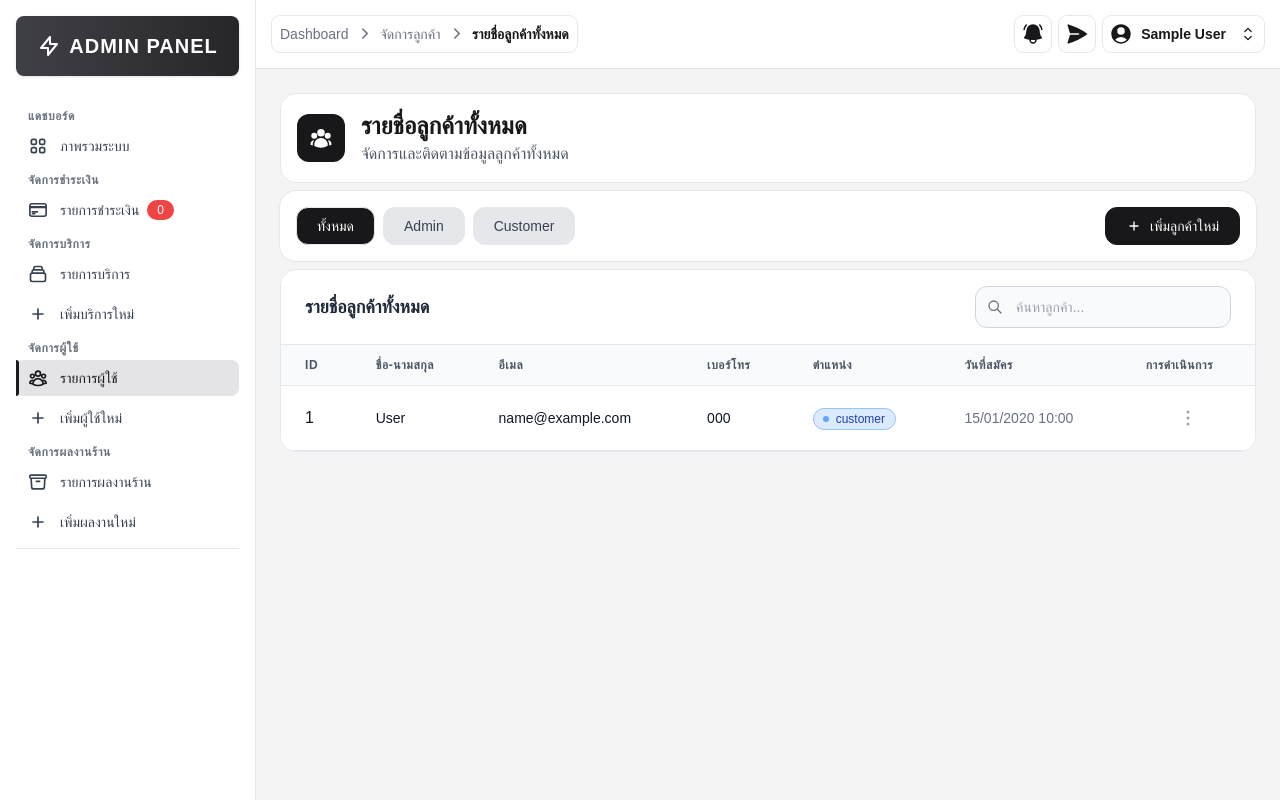
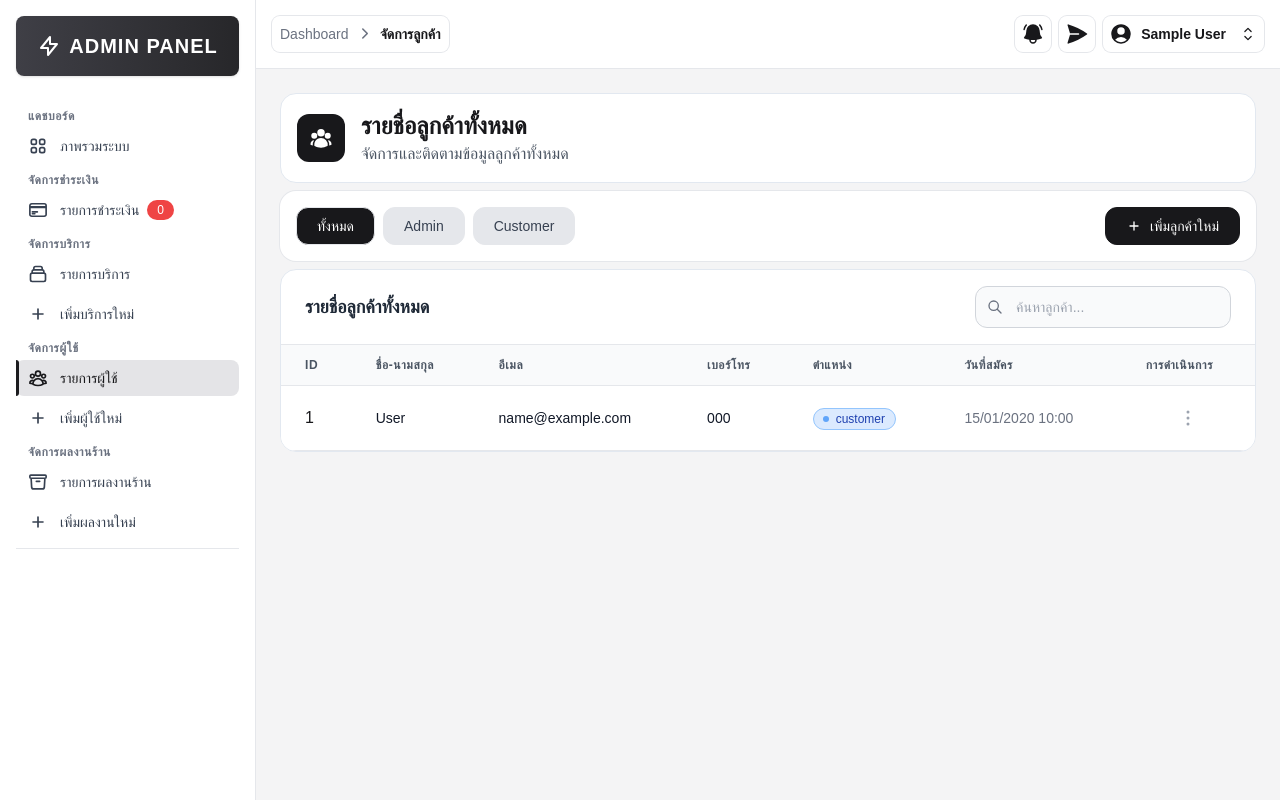
Before and after one commit to safwan-slh/graphic-design-project, a PHP site: page /customer_list.php in a window 1280 px wide. Run offline with PHP 8.4, Linux system fonts and the light colour scheme; the visitor is signed in with stand-in values (Sample User, id 1); tables that the repository leaves empty hold one stand-in row (values such as "Sample post"); some libraries are stand-ins or nearby versions; some web fonts are replaced.

Commit message:
แก้ไข breadcrumb กดแล้วไปหน้าอื่น ในหน้า customer list, payment detail

```diff
--- a/src/admin/customer_list.php
+++ b/src/admin/customer_list.php
@@ -36,7 +36,7 @@ $result = $conn->query($sql);
     <div class="ml-64">
         <!-- breadcrumb -->
         <?php
-        $breadcrumb = ['Dashboard', 'จัดการลูกค้า', 'รายชื่อลูกค้าทั้งหมด'];
+        $breadcrumb = ['Dashboard', 'จัดการลูกค้า'];
         $breadcrumb_links = ['/graphic-design/src/admin/index.php', '/graphic-design/src/admin/customer_list.php'];
         include '../includes/admin_navbar.php';
         ?>
--- a/src/admin/payment_detail.php
+++ b/src/admin/payment_detail.php
@@ -95,7 +95,7 @@ function getPaymentTypeBadge($type)
         <!-- breadcrumb -->
         <?php
         $breadcrumb = ['Dashboard', 'รายการชำระเงิน', 'รายละเอียดการชำระเงิน'];
-        $breadcrumb_links = ['/graphic-design/src/admin/index.php', '/graphic-design/src/admin/service_list.php'];
+        $breadcrumb_links = ['/graphic-design/src/admin/index.php', '/graphic-design/src/admin/payment_list.php'];
         include '../includes/admin_navbar.php';
         ?>
         <div class="p-6">
```
